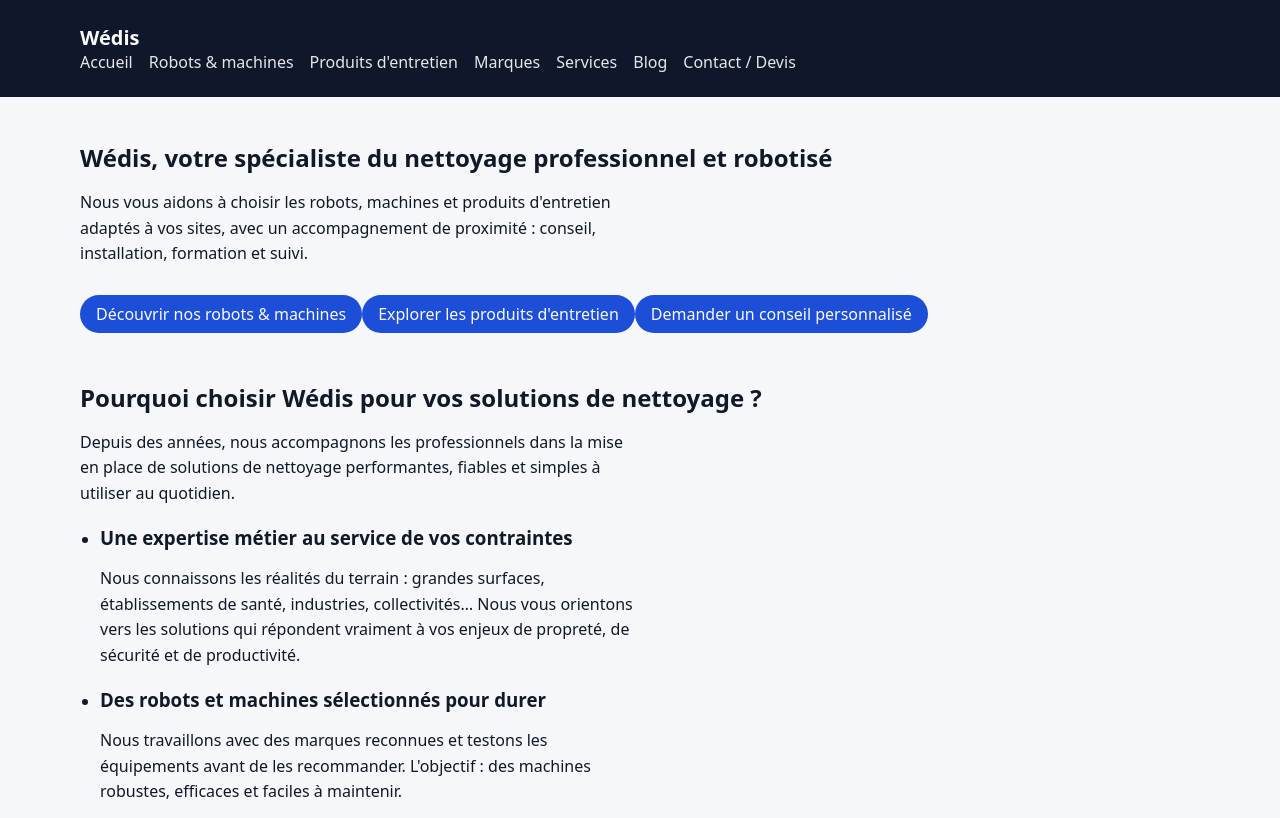
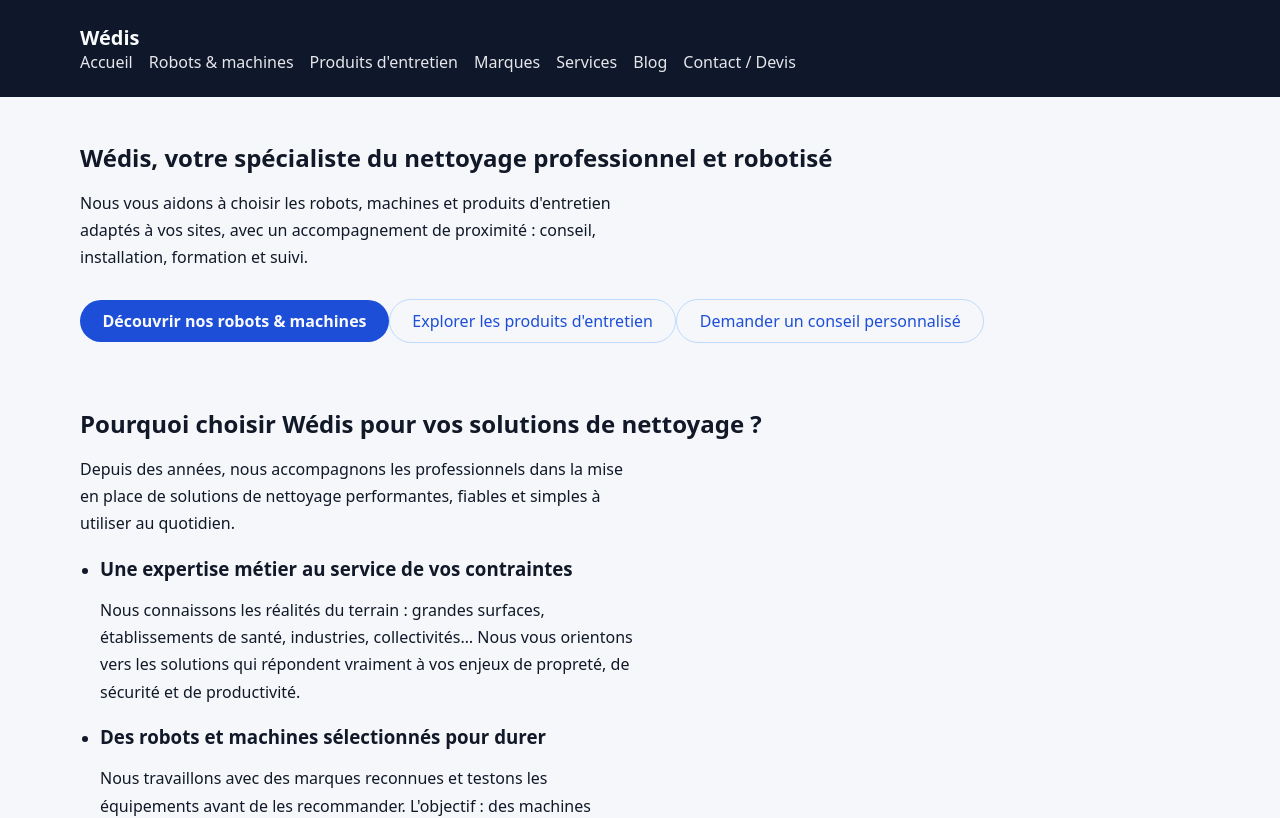
Before and after one commit to LesEntrecodeurs/wedis-site, a Next.js app: page / in a window 1280 px wide. Shown: the top 818 px of the page. Built offline with nearby package versions, Linux system fonts and the light colour scheme.

Commit message:
style(home): enhance layout spacing and introduce button styles
- Increase main and section spacing and paragraph line-height
- Add primary and secondary button styles in global CSS
- Apply new button classes to homepage call-to-action links

```diff
--- a/app/globals.css
+++ b/app/globals.css
@@ -43,40 +43,59 @@
 }
 
 main {
-  padding-block: 2rem 3rem;
+  padding-block: 3rem 4rem;
 }
 
 section {
-  margin-bottom: 3rem;
+  margin-bottom: 4rem;
 }
 
 section h1,
 section h2,
 section h3 {
-  margin-bottom: 0.75rem;
+  margin-bottom: 1rem;
 }
 
 section p {
   max-width: 60ch;
-  line-height: 1.6;
+  line-height: 1.7;
 }
 
 section ul {
   padding-left: 1.25rem;
 }
 
-section a {
+/* Bouton principal */
+.btn-primary {
   display: inline-block;
   margin-top: 0.75rem;
-  padding: 0.5rem 1rem;
+  padding: 0.6rem 1.4rem;
   border-radius: 999px;
   background-color: #1d4ed8;
   color: #f9fafb;
   text-decoration: none;
+  font-weight: 600;
 }
 
-section a:hover {
+.btn-primary:hover {
   background-color: #1e40af;
+}
+
+/* Bouton secondaire */
+.btn-secondary {
+  display: inline-block;
+  margin-top: 0.75rem;
+  padding: 0.6rem 1.4rem;
+  border-radius: 999px;
+  border: 1px solid #bfdbfe;
+  color: #1d4ed8;
+  background-color: transparent;
+  text-decoration: none;
+  font-weight: 500;
+}
+
+.btn-secondary:hover {
+  background-color: #e0f2fe;
 }
 
 @media (max-width: 768px) {
--- a/app/page.tsx
+++ b/app/page.tsx
@@ -8,9 +8,15 @@
           sites, avec un accompagnement de proximité : conseil, installation, formation et suivi.
         </p>
         <div>
-          <a href="/robots-et-machines">Découvrir nos robots &amp; machines</a>
-          <a href="/produits-entretien">Explorer les produits d&apos;entretien</a>
-          <a href="/contact">Demander un conseil personnalisé</a>
+          <a className="btn-primary" href="/robots-et-machines">
+            Découvrir nos robots &amp; machines
+          </a>
+          <a className="btn-secondary" href="/produits-entretien">
+            Explorer les produits d&apos;entretien
+          </a>
+          <a className="btn-secondary" href="/contact">
+            Demander un conseil personnalisé
+          </a>
         </div>
       </section>
 
```
